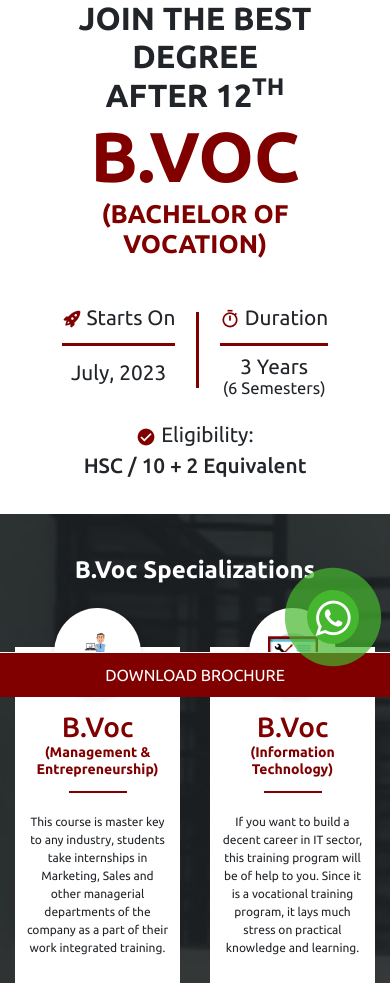
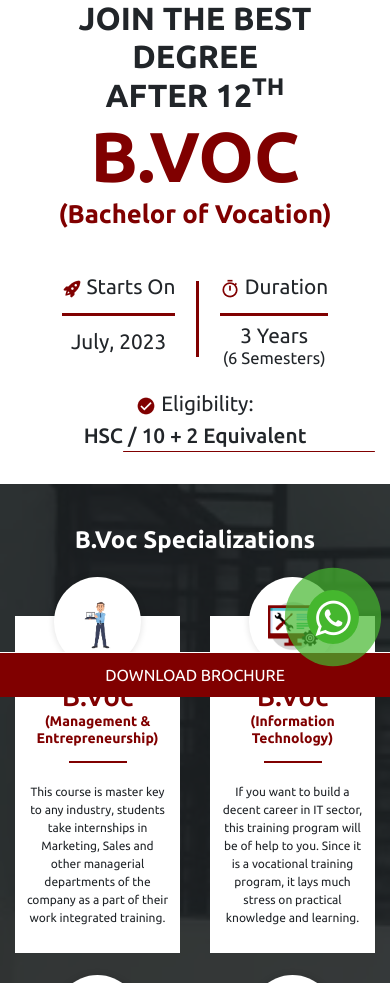
Before and after one commit to yash-drona/bvoc-landing-page-reworked, a PHP site: page / in a window 390 px wide. Shown: the part 147-1130 px from the top of the page. Run offline with PHP 8.4, Linux system fonts and the light colour scheme.

Commit message:
Responsive completed.

```diff
--- a/css/style.css
+++ b/css/style.css
@@ -82,6 +82,10 @@
   margin-right: 0;
 }
 
+.hero > .row > div {
+  padding: 0;
+}
+
 .clr-primary {
   color: #800000;
 }
@@ -104,9 +108,15 @@
 
 .bvoc-full-form {
   font-size: 0.8em;
+  text-transform: none;
 }
 
 .hero__info {
+  display: flex;
+  flex-direction: column;
+  justify-content: center;
+  gap: 1em;
+
   text-align: center;
   margin-block-start: 2em;
   font-size: 1.3rem;
@@ -118,7 +128,6 @@
 
 .hero__info .row {
   justify-content: center;
-  margin-block-end: 1em;
 }
 
 .division-line {
@@ -144,6 +153,44 @@
   display: block;
   /* color: #800000; */
   font-weight: 500;
+}
+
+@media (min-width: 992px) {
+  header .container,
+  .hero.container {
+    padding-inline: 3rem;
+  }
+
+  .hero {
+    padding-block-start: 3em;
+    padding-block-end: 5em;
+  }
+
+  .page-title {
+    text-align: left;
+  }
+
+  .hero__info {
+    margin-block-start: 3em;
+    font-size: 1.5rem;
+  }
+
+  .hero__info .row {
+    justify-content: flex-start;
+  }
+
+  .info__eligibility {
+    display: flex;
+    text-align: left;
+  }
+}
+
+.npf-form {
+  height: 100%;
+  width: 70%;
+  margin-left: auto;
+  background-color: #800000;
+  border-radius: 10px;
 }
 
 /* ===== Hero Section ENDS ===== */
--- a/index.html
+++ b/index.html
@@ -126,7 +126,9 @@
                      </div>
                   </div>
                </div>
-               <div class="col-lg-6 col-xs-12"></div>
+               <div class="col-lg-6 col-xs-12">
+                  <div class="npf-form"></div>
+               </div>
             </div>
          </section>
 
```
